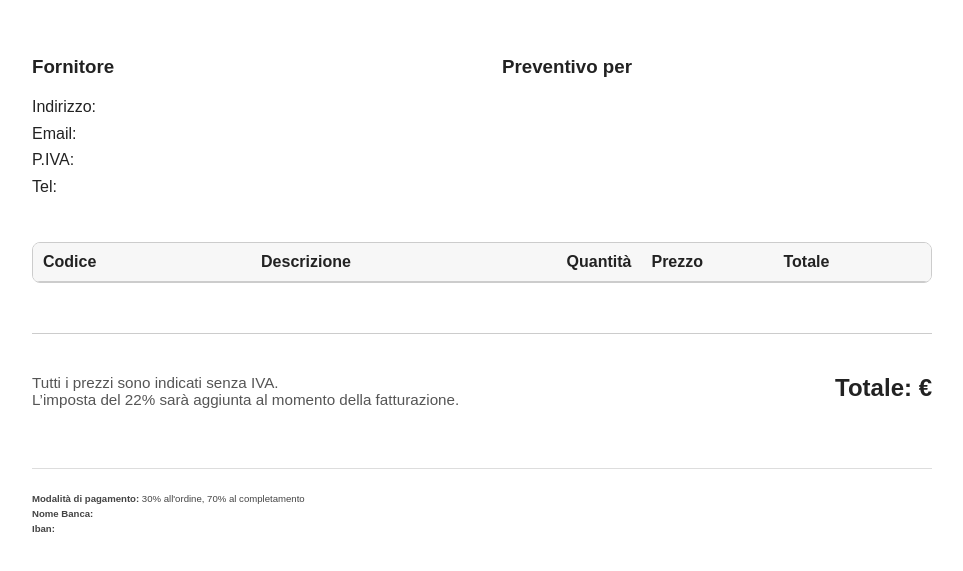
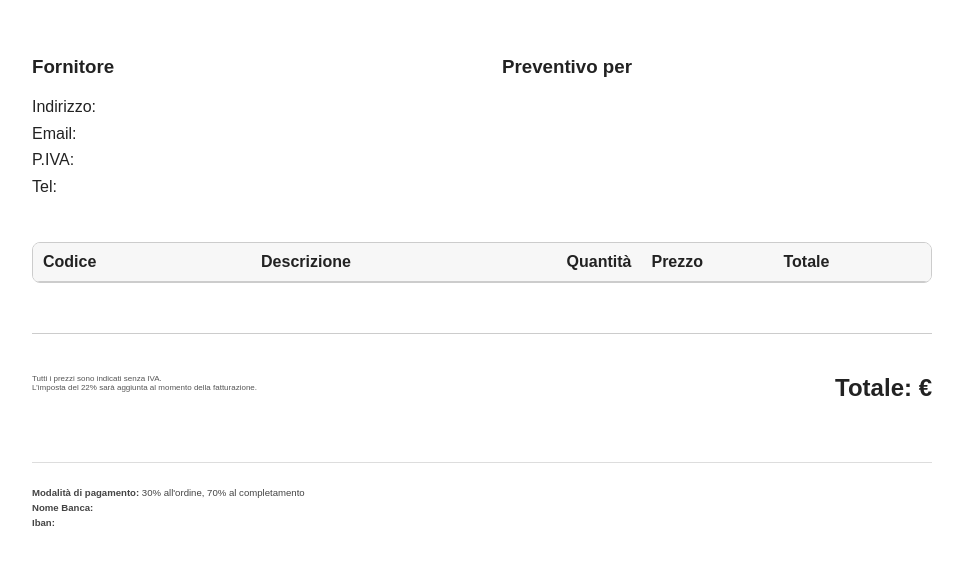
Before and after one commit to franceavi/preventivi, a plain HTML site: page index.html in a window 1280 px wide. Shown: the part 163-734 px from the top of the page, without its empty margins (158-1121 px from the left). Drawn offline with Linux system fonts and the light colour scheme.

Commit message:
Update index.html

```diff
--- a/index.html
+++ b/index.html
@@ -151,7 +151,7 @@
   <div class="divider"></div>
 
 <div class="totali" style="display: flex; justify-content: space-between; align-items: flex-start; margin-top: 40px;">
-  <p style="margin: 0; font-size: 0.95em; color: #555; text-align: left; max-width: 60%;">
+  <p style="margin: 0; font-size: 0.5em; color: #555; text-align: left; max-width: 60%;">
     Tutti i prezzi sono indicati senza IVA.<br>
     L’imposta del 22% sarà aggiunta al momento della fatturazione.
   </p>
```
